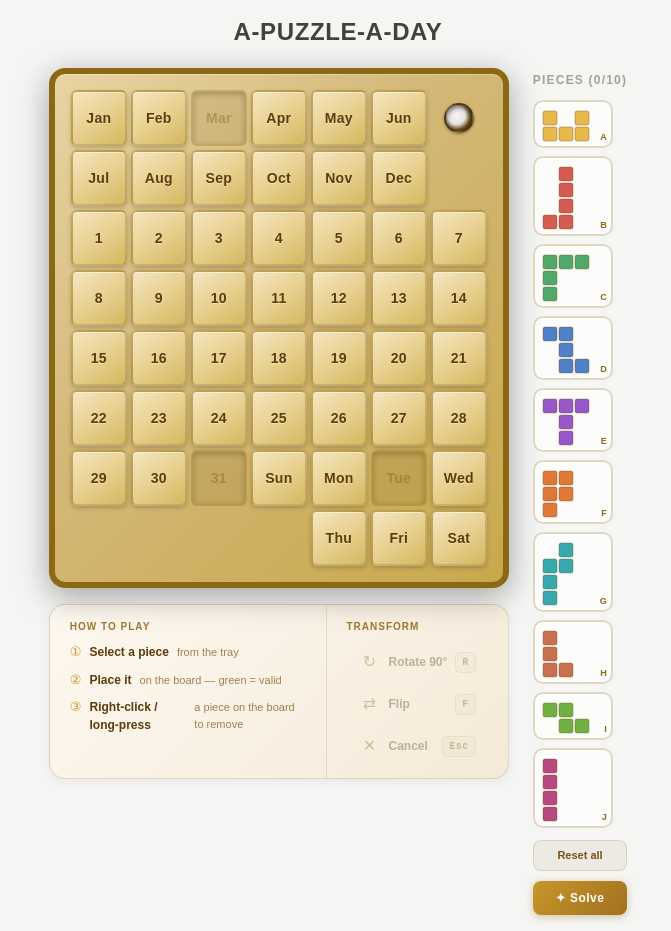
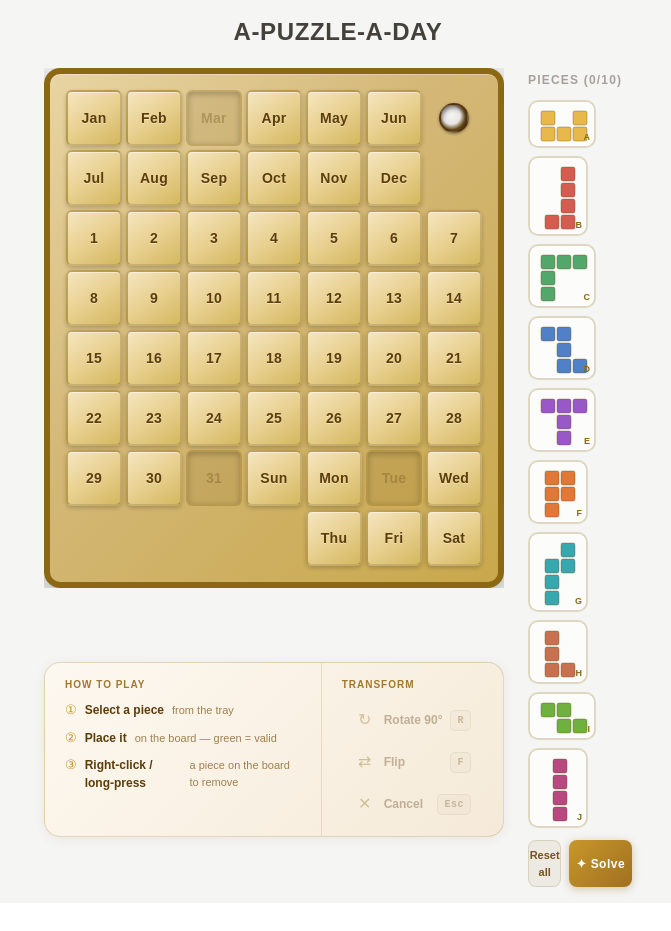
Before and after one commit to JulienMattiussi/calendar-solver, a Next.js app: page / in a window 1280 px wide. Shown: the whole page, without its empty margins (302-973 px from the left). After the commit the page ends 903 px from the top, so only its background shows below. Built offline with nearby package versions, Linux system fonts and the light colour scheme.

Commit message:
fix grid

```diff
--- a/app/page.tsx
+++ b/app/page.tsx
@@ -28,8 +28,6 @@ export default function CalendarPuzzle() {
   const [showConfirm, setShowConfirm] = useState(false);
   const [solving,     setSolving]     = useState(false);
 
-  // Scale the board to fit narrow viewports (mobile).
-  // Deduct 2 × p-4 (32px) from the viewport width as the main horizontal padding.
   const [boardScale, setBoardScale] = useState(1);
   useEffect(() => {
     const update = () =>
@@ -134,8 +132,8 @@ export default function CalendarPuzzle() {
     activeId,
     solving,
     onSelectPiece: handleSelectPiece,
-    onReset: handleReset,
-    onSolve: () => { setActiveId(null); setShowConfirm(true); },
+    onReset:  handleReset,
+    onSolve:  () => { setActiveId(null); setShowConfirm(true); },
   };
 
   const boardProps = {
@@ -153,7 +151,6 @@ export default function CalendarPuzzle() {
     onCancel: () => setActiveId(null),
   };
 
-  // Scaled board dimensions (only shrinks, never grows past natural size)
   const scaledW = Math.round(BOARD_OUTER_WIDTH  * boardScale);
   const scaledH = Math.round(BOARD_OUTER_HEIGHT * boardScale);
 
@@ -169,29 +166,29 @@ export default function CalendarPuzzle() {
         </div>
       )}
 
-      {/* ── Mobile layout (< md) ───────────────────────────────── */}
-      <div className="flex flex-col items-center gap-4 md:hidden w-full">
-        {/* Board — scaled to fit the viewport */}
-        <div style={{ width: scaledW, height: scaledH, flexShrink: 0, overflow: "hidden" }}>
+      {/* ── Unified layout — CSS Grid handles both mobile and desktop ── */}
+      <div className="grid gap-4 md:gap-6 grid-cols-1 md:grid-cols-[auto_auto] items-start">
+
+        {/* Board — col 1 row 1, scaled to fit viewport on mobile */}
+        <div
+          className="md:col-start-1 md:row-start-1"
+          style={{ width: scaledW, height: scaledH, overflow: "hidden" }}
+        >
           <div style={{ width: BOARD_OUTER_WIDTH, transformOrigin: "top left", transform: `scale(${boardScale})` }}>
             <Board {...boardProps} />
           </div>
         </div>
 
-        {/* Piece tray — horizontal scrollable row */}
-        <PieceTray {...trayProps} horizontal style={{ width: scaledW }} />
+        {/* Piece tray — col 2 rows 1-2 on desktop, row 2 on mobile */}
+        <div className="md:col-start-2 md:row-start-1 md:row-span-2 min-w-0">
+          <PieceTray {...trayProps} />
+        </div>
 
-        {/* Control panel — full width of board */}
-        <ControlPanel {...panelProps} style={{ width: scaledW }} />
-      </div>
+        {/* Control panel — col 1 row 2 on desktop, row 3 on mobile */}
+        <div className="md:col-start-1 md:row-start-2">
+          <ControlPanel {...panelProps} style={{ width: scaledW }} />
+        </div>
 
-      {/* ── Desktop layout (≥ md) ──────────────────────────────── */}
-      <div className="hidden md:flex gap-6 items-start">
-        <div className="flex flex-col gap-4 items-start">
-          <Board {...boardProps} />
-          <ControlPanel {...panelProps} />
-        </div>
-        <PieceTray {...trayProps} />
       </div>
 
       {showConfirm && (
--- a/components/Board.tsx
+++ b/components/Board.tsx
@@ -1,5 +1,6 @@
 "use client";
 
+import { useId } from "react";
 import { BOARD_ROWS, CELL_PX, BOARD_PAD, GRID_GAP, BOARD_BORDER } from "@/lib/board";
 import { PIECES, absoluteCells, roundedRect, type RC } from "@/lib/pieces";
 import type { Placement } from "@/lib/solver";
@@ -23,6 +24,7 @@ export default function Board({
   month, day, dow, activeId,
   onCellClick, onRightClick, onHover,
 }: BoardProps) {
+  const uid  = useId().replace(/:/g, "");
   const svgW = BOARD_PAD * 2 + 7 * CELL_PX + 6 * GRID_GAP;
   const svgH = BOARD_PAD * 2 + 8 * CELL_PX + 7 * GRID_GAP;
   const ext  = GRID_GAP / 2;
@@ -45,10 +47,10 @@ export default function Board({
       {/* SVG piece overlay — renders placed pieces as solid connected shapes */}
       <svg
         width={svgW} height={svgH}
-        style={{ position: "absolute", top: 0, left: 0, pointerEvents: "none" }}
+        style={{ position: "absolute", top: 0, left: 0, pointerEvents: "none", zIndex: 1 }}
       >
         <defs>
-          <filter id="piece-shadow" x="-10%" y="-10%" width="120%" height="120%">
+          <filter id={`piece-shadow-${uid}`} x="-10%" y="-10%" width="120%" height="120%">
             <feDropShadow dx="0" dy="1" stdDeviation="1.5" floodColor="rgba(0,0,0,0.35)" />
           </filter>
         </defs>
@@ -57,7 +59,7 @@ export default function Board({
           const cells   = absoluteCells(piece.cells, pl.rot, pl.flipped, pl.row, pl.col);
           const cellSet = new Set(cells.map(([r, c]) => `${r},${c}`));
           return (
-            <g key={pl.pieceId} filter="url(#piece-shadow)">
+            <g key={pl.pieceId} filter={`url(#piece-shadow-${uid})`}>
               {cells.map(([r, c]) => {
                 const hasT = cellSet.has(`${r-1},${c}`);
                 const hasB = cellSet.has(`${r+1},${c}`);
--- a/components/PieceTray.tsx
+++ b/components/PieceTray.tsx
@@ -10,15 +10,11 @@ interface PieceTrayProps {
   onSelectPiece: (id: string | null) => void;
   onReset:       () => void;
   onSolve:       () => void;
-  horizontal?:   boolean;
-  style?:        React.CSSProperties;
 }
 
 export default function PieceTray({
   placements, activeId, solving,
   onSelectPiece, onReset, onSolve,
-  horizontal = false,
-  style,
 }: PieceTrayProps) {
   const placedIds = new Set(placements.map(p => p.pieceId));
 
@@ -29,7 +25,7 @@ export default function PieceTray({
     const maxC = Math.max(...piece.cells.map(c => c[1]));
     const svgW = (maxC + 1) * TRAY_SZ;
     const svgH = (maxR + 1) * TRAY_SZ;
-    const btnW = Math.max(svgW + 20, horizontal ? 52 : 80);
+    const btnW = Math.max(svgW + 20, 60);
     const btnH = Math.max(svgH + 16, 44);
 
     return (
@@ -64,7 +60,7 @@ export default function PieceTray({
         <svg
           width={svgW} height={svgH}
           viewBox={`0 0 ${svgW} ${svgH}`}
-          style={{ position: "absolute", left: horizontal ? Math.max((btnW - svgW) / 2, 4) : 7, top: 8 }}
+          style={{ position: "absolute", left: Math.max((btnW - svgW) / 2, 4), top: 8 }}
         >
           {piece.cells.map(([r, c], i) => (
             <rect key={i}
@@ -88,21 +84,21 @@ export default function PieceTray({
     );
   });
 
-  if (horizontal) {
   return (
-      <div style={style} className="flex flex-col gap-2">
-        <p className="text-xs font-semibold text-stone-400 uppercase tracking-widest">
+    <div className="flex flex-col gap-2 pt-1">
+      <p className="text-xs font-semibold text-stone-400 uppercase tracking-widest mb-1">
         Pieces ({placements.length}/10)
       </p>
-        {/* Scrollable piece row */}
+
+      {/* Horizontal scroll on mobile, vertical stack on desktop */}
       <div
-          className="flex flex-row gap-2 overflow-x-auto pb-1"
+        className="flex flex-row md:flex-col gap-2 overflow-x-auto md:overflow-x-visible pb-1 md:pb-0"
         style={{ scrollbarWidth: "none" }}
       >
         {pieces}
       </div>
-        {/* Action buttons side by side */}
-        <div className="flex gap-2">
+
+      <div className="flex gap-2 mt-1">
         <button
           onClick={onReset}
           style={{
@@ -134,41 +130,3 @@ export default function PieceTray({
     </div>
   );
 }
-
-  // Vertical (desktop) layout
-  return (
-    <div className="flex flex-col gap-2 pt-1">
-      <p className="text-xs font-semibold text-stone-400 uppercase tracking-widest mb-1">
-        Pieces ({placements.length}/10)
-      </p>
-      {pieces}
-      <button
-        onClick={onReset}
-        style={{
-          marginTop: 4, padding: "6px 0", borderRadius: 8, fontSize: 11, fontWeight: 600,
-          background: "rgba(139,105,20,0.07)", border: "1px solid rgba(139,105,20,0.2)",
-          color: "#7a5218", cursor: "pointer",
-        }}
-      >
-        Reset all
-      </button>
-      <button
-        onClick={onSolve}
-        disabled={solving}
-        style={{
-          marginTop: 2, padding: "8px 0", borderRadius: 8, fontSize: 12, fontWeight: 700,
-          background: solving
-            ? "rgba(139,105,20,0.1)"
-            : "linear-gradient(135deg, #c8972a 0%, #a07020 100%)",
-          border: "none", color: solving ? "#a08050" : "#fff",
-          cursor: solving ? "default" : "pointer",
-          boxShadow: solving ? "none" : "0 2px 8px rgba(139,105,20,0.35)",
-          letterSpacing: "0.04em",
-          transition: "all 0.15s",
-        }}
-      >
-        {solving ? "Solving…" : "✦ Solve"}
-      </button>
-    </div>
-  );
-}
```
Lines whose indentation alone changed are shown as unchanged.
